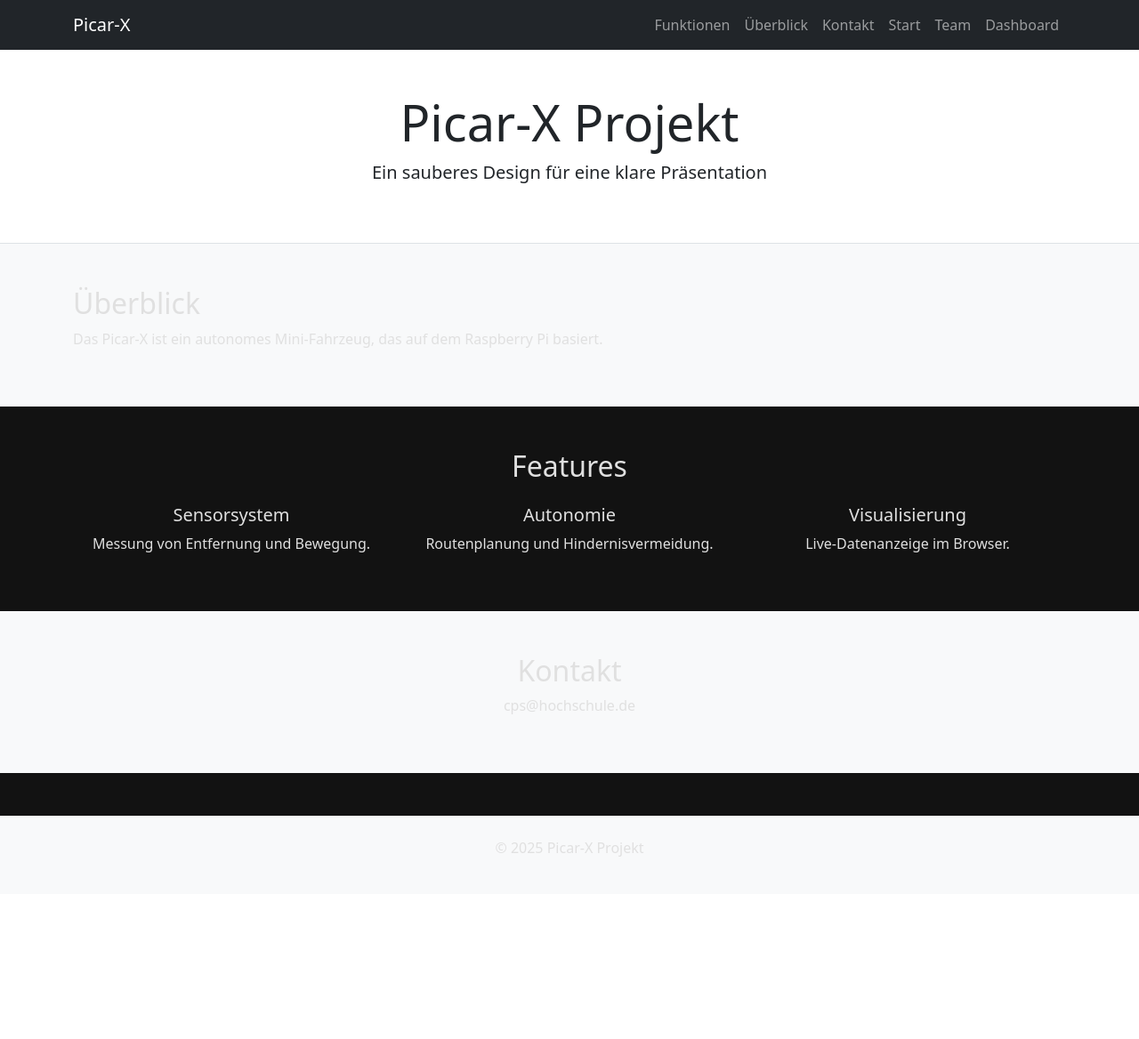
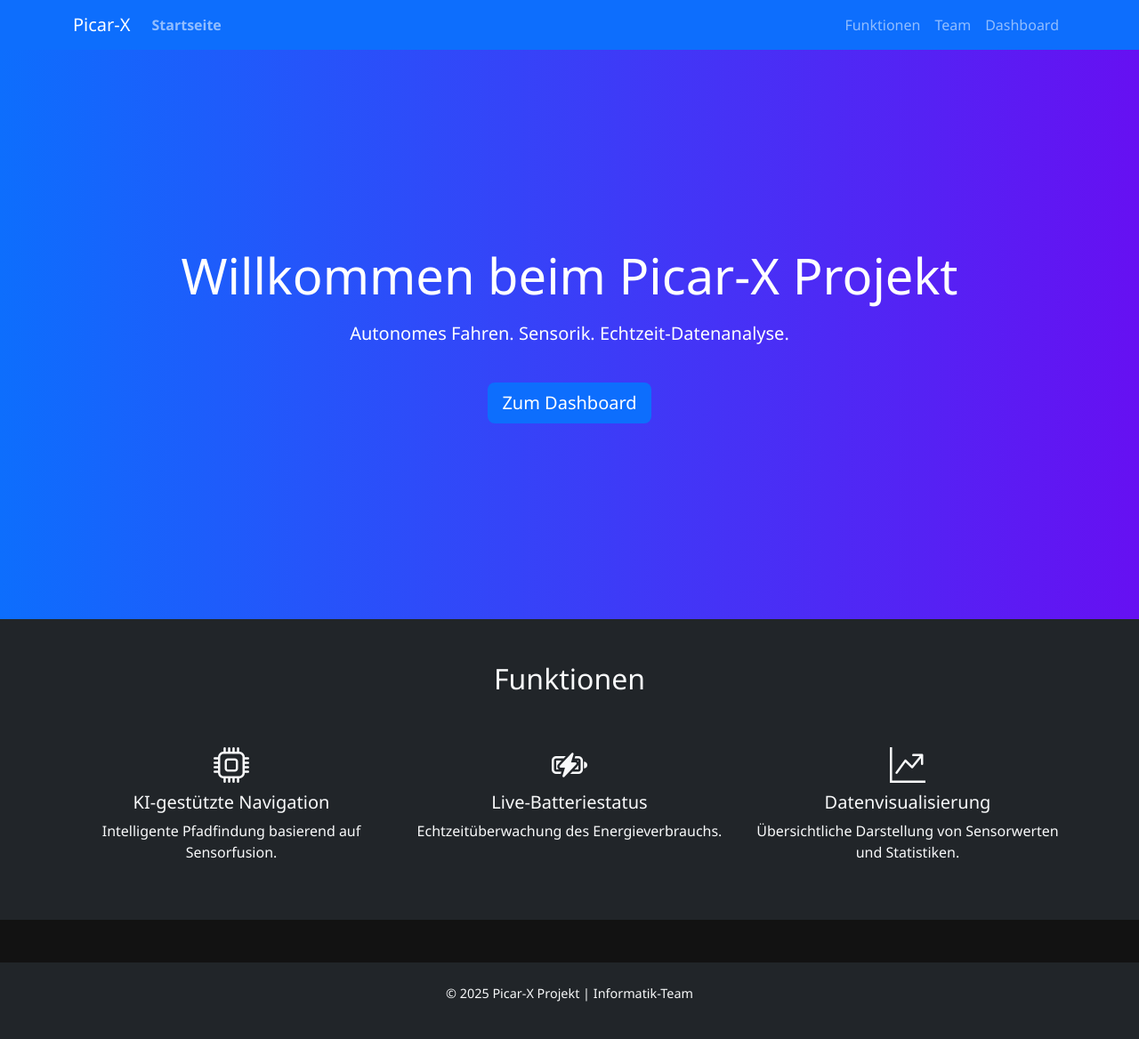
Before and after one commit to pacokeks/OptiDrive, a PHP site: page / in a window 1280 px wide. Shown: the whole page at 89% size. Before the commit the page ends 963 px from the top, so only its background shows below. Run offline with PHP 8.4, Linux system fonts and the light colour scheme.

Commit message:
Update Homepage: neue Dateien und Anpassungen

```diff
--- a/Homepage/assets/css/style.css
+++ b/Homepage/assets/css/style.css
@@ -1,19 +1,29 @@
 body {
     background-color: #121212;
     color: #e0e0e0;
+    font-family: 'Segoe UI', sans-serif;
 }
-header {
-    background-color: #0d6efd;
-}
-section {
-    padding: 60px 0;
+
+.hero-section {
+    background: linear-gradient(to right, #0d6efd, #6610f2);
+    min-height: 80vh;
 }
 
 .navbar {
-    transition: background-color 0.3s, box-shadow 0.3s;
-    z-index: 1000;
+    transition: background-color 0.3s ease;
 }
 
-.nav-link {
-    font-weight: 500;
+.card {
+    border: none;
+    border-radius: 1rem;
+    box-shadow: 0 0.5rem 1rem rgba(0,0,0,0.1);
 }
+
+.btn-primary {
+    background-color: #0d6efd;
+    border: none;
+}
+
+footer {
+    font-size: 0.9rem;
+}
--- a/Homepage/includes/footer.php
+++ b/Homepage/includes/footer.php
@@ -1,5 +1,5 @@
-<footer class="text-center py-4 bg-light mt-5">
-    <p>&copy; <?php echo date("Y"); ?> Picar-X Projekt</p>
+<footer class="text-center py-4 bg-dark text-light mt-5">
+    <p>&copy; <?php echo date("Y"); ?> Picar-X Projekt | Informatik-Team</p>
 </footer>
 <script src="https://cdn.jsdelivr.net/npm/bootstrap@5.3.3/dist/js/bootstrap.bundle.min.js"></script>
 </body>
--- a/Homepage/includes/header.php
+++ b/Homepage/includes/header.php
@@ -5,24 +5,7 @@
     <title>Picar-X Projekt</title>
     <meta name="viewport" content="width=device-width, initial-scale=1">
     <link href="https://cdn.jsdelivr.net/npm/bootstrap@5.3.3/dist/css/bootstrap.min.css" rel="stylesheet">
+    <link href="https://cdn.jsdelivr.net/npm/bootstrap-icons@1.10.5/font/bootstrap-icons.css" rel="stylesheet">
     <link rel="stylesheet" href="assets/css/style.css">
 </head>
 <body>
-<nav class="navbar navbar-expand-lg navbar-dark bg-dark sticky-top">
-    <div class="container">
-        <a class="navbar-brand" href="#">Picar-X</a>
-        <button class="navbar-toggler" type="button" data-bs-toggle="collapse" data-bs-target="#navbarNav">
-            <span class="navbar-toggler-icon"></span>
-        </button>
-        <div class="collapse navbar-collapse" id="navbarNav">
-            <ul class="navbar-nav ms-auto">
-                <li class="nav-item"><a class="nav-link" href="#features">Funktionen</a></li>
-                <li class="nav-item"><a class="nav-link" href="#about">Überblick</a></li>
-                <li class="nav-item"><a class="nav-link" href="#contact">Kontakt</a></li>
-                <li class="nav-item"><a class="nav-link" href="index.php">Start</a></li>
-                <li class="nav-item"><a class="nav-link" href="team.php">Team</a></li>
-                <li class="nav-item"><a class="nav-link" href="dashboard.php">Dashboard</a></li>
-            </ul>
-        </div>
-    </div>
-</nav>
--- /dev/null
+++ b/Homepage/includes/navbar.php
@@ -0,0 +1,22 @@
+<nav class="navbar navbar-expand-lg navbar-dark bg-primary sticky-top">
+  <div class="container">
+    <a class="navbar-brand" href="index.php">Picar-X</a>
+
+    <button class="navbar-toggler" data-bs-toggle="collapse" data-bs-target="#navbarNav">
+      <span class="navbar-toggler-icon"></span>
+    </button>
+
+    <div class="collapse navbar-collapse" id="navbarNav">
+      <ul class="navbar-nav me-auto"> <!-- me-auto damit die links links bleiben -->
+        <li class="nav-item">
+          <a class="nav-link fw-bold" href="index.php">Startseite</a>
+        </li>
+      </ul>
+      <ul class="navbar-nav ms-auto">
+        <li class="nav-item"><a class="nav-link" href="index.php#features">Funktionen</a></li>
+        <li class="nav-item"><a class="nav-link" href="team.php">Team</a></li>
+        <li class="nav-item"><a class="nav-link" href="dashboard.php">Dashboard</a></li>
+      </ul>
+    </div>
+  </div>
+</nav>
--- a/Homepage/index.php
+++ b/Homepage/index.php
@@ -1,6 +1,35 @@
+<?php include 'includes/header.php'; ?>
+<?php include 'includes/navbar.php'; ?>
 
-<?php
-     include 'includes/header.php';
-     include 'pages/index.content.php';
-     include 'includes/footer.php';
- ?>
+<section class="hero-section text-white d-flex align-items-center">
+    <div class="container text-center">
+        <h1 class="display-4">Willkommen beim Picar-X Projekt</h1>
+        <p class="lead mt-3">Autonomes Fahren. Sensorik. Echtzeit-Datenanalyse.</p>
+        <a href="dashboard.php" class="btn btn-primary btn-lg mt-4">Zum Dashboard</a>
+    </div>
+</section>
+
+<section class="features-section py-5 bg-dark text-light" id="features">
+    <div class="container">
+        <h2 class="text-center mb-5">Funktionen</h2>
+        <div class="row">
+            <div class="col-md-4 text-center">
+                <i class="bi bi-cpu fs-1 mb-3"></i>
+                <h5>KI-gestützte Navigation</h5>
+                <p>Intelligente Pfadfindung basierend auf Sensorfusion.</p>
+            </div>
+            <div class="col-md-4 text-center">
+                <i class="bi bi-battery-charging fs-1 mb-3"></i>
+                <h5>Live-Batteriestatus</h5>
+                <p>Echtzeitüberwachung des Energieverbrauchs.</p>
+            </div>
+            <div class="col-md-4 text-center">
+                <i class="bi bi-graph-up-arrow fs-1 mb-3"></i>
+                <h5>Datenvisualisierung</h5>
+                <p>Übersichtliche Darstellung von Sensorwerten und Statistiken.</p>
+            </div>
+        </div>
+    </div>
+</section>
+
+<?php include 'includes/footer.php'; ?>
```
Also changed, not shown: Homepage/dashboard.php (+29 -1 lines), Homepage/includes/content.php (added, +28 -0 lines), Homepage/team.php (+25 -1 lines).
